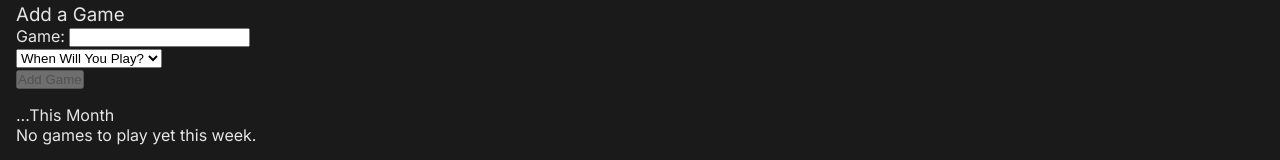
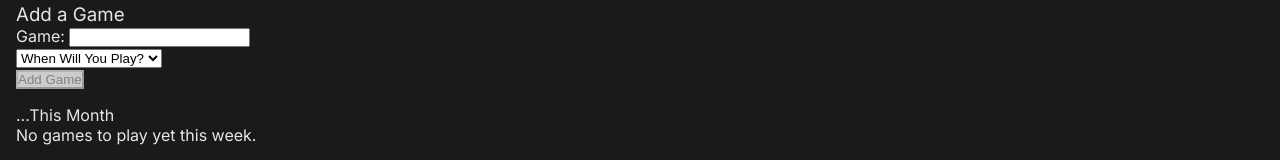
Before and after one commit to franco-ortega/to-do-games, a Next.js app: page / in a window 1280 px wide. Shown: the part 265-425 px from the top of the page. Built offline with nearby package versions, Linux system fonts and the light colour scheme.

Commit message:
fade button when disabled

```diff
--- a/components/home/Home.module.scss
+++ b/components/home/Home.module.scss
@@ -5,4 +5,9 @@
     font-weight: 400;
     margin-top: 1rem;
   }
+
+  button:disabled {
+    background-color: hsl(0, 0%, 80%);
+    color: hsl(0, 0%, 50%);
+  }
 }
```
